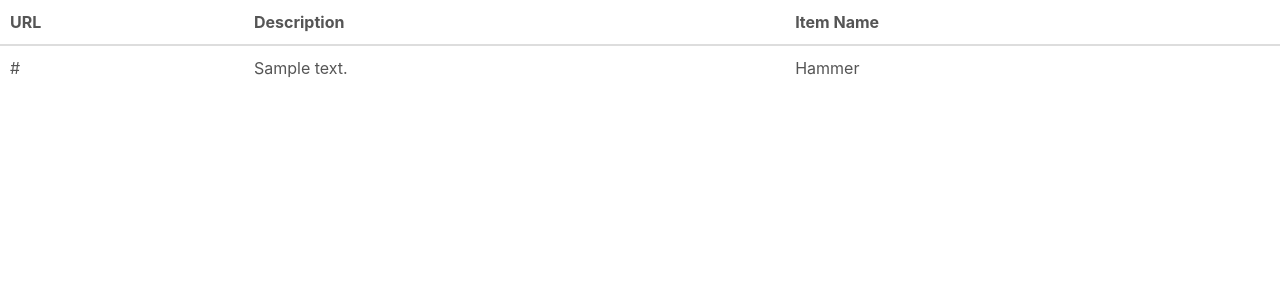
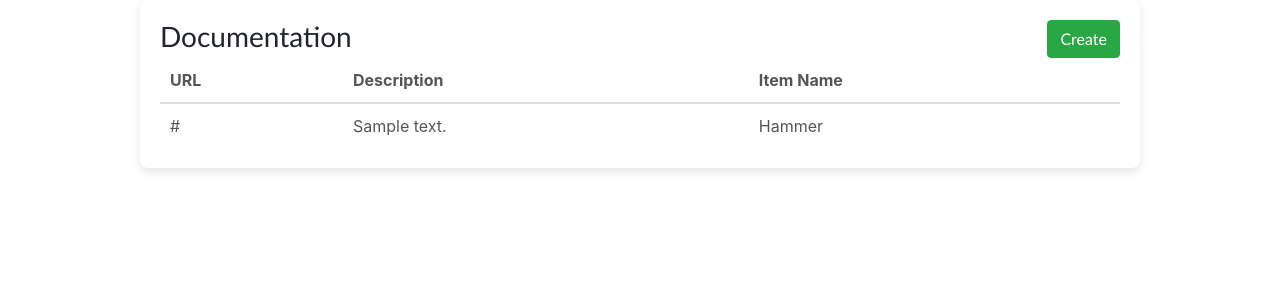
Before and after one commit to Teknicallity/Comp405-Inventory, a Flask app: page /documentation/ in a window 1280 px wide. Shown: the part 64-364 px from the top of the page. Run offline with Flask 3, Linux system fonts and the light colour scheme; the visitor is signed in with stand-in values (Sample User, id 1); data comes from the database, SQL or seed files in the repository; tables that the repository leaves empty hold one stand-in row (values such as "Sample post"); some libraries are stand-ins or nearby versions.

Commit message:
Improve list table

```diff
--- a/app/static/stylesheets/large_table.css
+++ b/app/static/stylesheets/large_table.css
@@ -16,6 +16,11 @@
     padding: 20px;
 }
 
+.table-label {
+    display: flex;
+    justify-content: space-between;
+}
+
 .list-table h2 {
     font-size: 20px;
     margin-bottom: 20px;
@@ -25,7 +30,6 @@
 table {
     width: 100%;
     border-collapse: collapse;
-    margin-bottom: 20px;
 }
 
 thead th {
--- a/app/templates/documentation_list.html
+++ b/app/templates/documentation_list.html
@@ -6,7 +6,14 @@
 {% endblock %}
 
 {% block main %}
-    <div class="table-container" style="max-width: 1500px; margin: auto">
+    <div class="page-container">
+        <div class="list-table highlightable" style="max-width: 1000px;">
+            <div class="table-label">
+                <h3>Documentation</h3>
+                {% if current_user.is_authenticated and current_user.is_admin %}
+                    <a href="{{ url_for('main.create_documentation') }}" class="btn btn-success" role="button">Create</a>
+                {% endif %}
+            </div>
             <table>
                 <thead>
                 <tr>
@@ -26,4 +33,5 @@
                 </tbody>
             </table>
         </div>
+    </div>
 {% endblock %}
```
Also changed, not shown: app/templates/checkout_list.html (+7 -2 lines), app/templates/employee_list.html (+7 -2 lines), app/templates/item_list.html (+7 -2 lines). Lines whose indentation alone changed are shown as unchanged.
